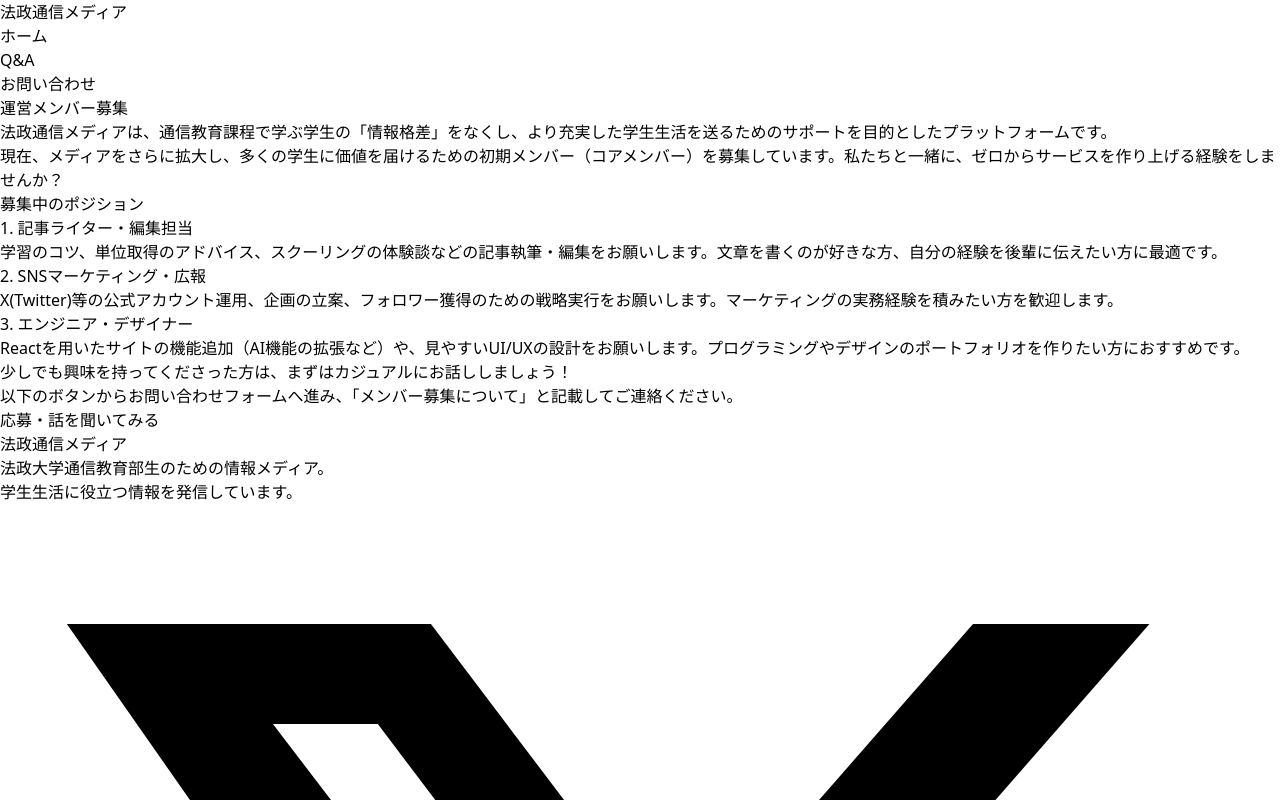
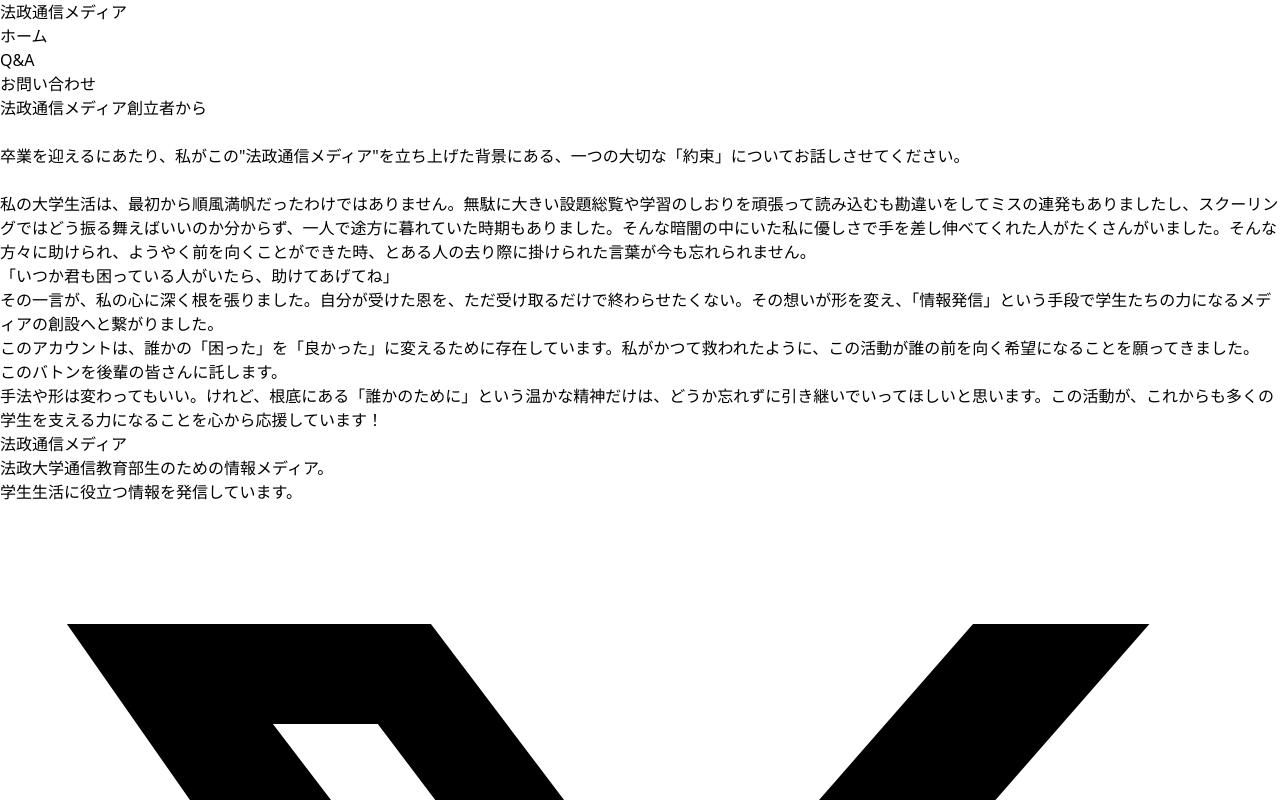
Before and after one commit to wata-0911/housei-media, a React (Vite) app: page /draft-members-2026 in a window 1280 px wide. Shown: the top 800 px of the page. Built offline with nearby package versions, Linux system fonts and the light colour scheme.

Commit message:
創立者メッセージ欄設立

```diff
--- a/src/components/Footer.jsx
+++ b/src/components/Footer.jsx
@@ -41,7 +41,7 @@ export default function Footer() {
           <div className="footer-section">
             <h4 className="text-lg font-bold text-white mb-4">運営情報</h4>
             <ul className="space-y-2 text-sm">
-              <li><Link to="/draft-members-2026" className="hover:text-blue-400 transition">運営メンバー募集</Link></li>
+              <li><Link to="/draft-members-2026" className="hover:text-blue-400 transition">メッセージ</Link></li>
               <li><Link to="/draft-privacy-2026" className="hover:text-blue-400 transition">プライバシーポリシー・免責</Link></li>
             </ul>
           </div>
--- a/src/pages/Members.jsx
+++ b/src/pages/Members.jsx
@@ -6,56 +6,21 @@ export default function Members() {
       <div className="max-w-3xl mx-auto bg-white p-6 md:p-10 rounded-lg shadow-md">
 
         <h2 className="text-2xl md:text-3xl font-bold mb-6 text-center text-blue-800 border-b-2 border-blue-100 pb-4">
-          運営メンバー募集
+          法政通信メディア創立者から
         </h2>
 
         <div className="mb-10 text-gray-700 leading-relaxed">
           <p className="mb-4">
-            法政通信メディアは、通信教育課程で学ぶ学生の「情報格差」をなくし、より充実した学生生活を送るためのサポートを目的としたプラットフォームです。
+            <br />
+           卒業を迎えるにあたり、私がこの"法政通信メディア"を立ち上げた背景にある、一つの大切な「約束」についてお話しさせてください。
+           <br />   <br />
+           私の大学生活は、最初から順風満帆だったわけではありません。無駄に大きい設題総覧や学習のしおりを頑張って読み込むも勘違いをしてミスの連発もありましたし、スクーリングではどう振る舞えばいいのか分からず、一人で途方に暮れていた時期もありました。そんな暗闇の中にいた私に優しさで手を差し伸べてくれた人がたくさんがいました。そんな方々に助けられ、ようやく前を向くことができた時、とある人の去り際に掛けられた言葉が今も忘れられません。
+   <br />「いつか君も困っている人がいたら、助けてあげてね」   <br />
+その一言が、私の心に深く根を張りました。自分が受けた恩を、ただ受け取るだけで終わらせたくない。その想いが形を変え、「情報発信」という手段で学生たちの力になるメディアの創設へと繋がりました。
+   <br />このアカウントは、誰かの「困った」を「良かった」に変えるために存在しています。私がかつて救われたように、この活動が誰の前を向く希望になることを願ってきました。
+   <br />このバトンを後輩の皆さんに託します。
+   <br />手法や形は変わってもいい。けれど、根底にある「誰かのために」という温かな精神だけは、どうか忘れずに引き継いでいってほしいと思います。この活動が、これからも多くの学生を支える力になることを心から応援しています！
           </p>
-          <p>
-            現在、メディアをさらに拡大し、多くの学生に価値を届けるための初期メンバー（コアメンバー）を募集しています。私たちと一緒に、ゼロからサービスを作り上げる経験をしませんか？
-          </p>
-        </div>
-
-        <h3 className="text-xl font-bold mb-4 text-gray-800">募集中のポジション</h3>
-
-        <div className="space-y-6 mb-10">
-
-          <div className="border border-gray-200 p-5 rounded-md bg-gray-50">
-            <h4 className="font-bold text-lg text-blue-700 mb-2">1. 記事ライター・編集担当</h4>
-            <p className="text-sm text-gray-600">
-              学習のコツ、単位取得のアドバイス、スクーリングの体験談などの記事執筆・編集をお願いします。文章を書くのが好きな方、自分の経験を後輩に伝えたい方に最適です。
-            </p>
-          </div>
-
-          <div className="border border-gray-200 p-5 rounded-md bg-gray-50">
-            <h4 className="font-bold text-lg text-blue-700 mb-2">2. SNSマーケティング・広報</h4>
-            <p className="text-sm text-gray-600">
-              X(Twitter)等の公式アカウント運用、企画の立案、フォロワー獲得のための戦略実行をお願いします。マーケティングの実務経験を積みたい方を歓迎します。
-            </p>
-          </div>
-
-          <div className="border border-gray-200 p-5 rounded-md bg-gray-50">
-            <h4 className="font-bold text-lg text-blue-700 mb-2">3. エンジニア・デザイナー</h4>
-            <p className="text-sm text-gray-600">
-              Reactを用いたサイトの機能追加（AI機能の拡張など）や、見やすいUI/UXの設計をお願いします。プログラミングやデザインのポートフォリオを作りたい方におすすめです。
-            </p>
-          </div>
-
-        </div>
-
-        <div className="text-center">
-          <p className="mb-6 text-sm text-gray-600">
-            少しでも興味を持ってくださった方は、まずはカジュアルにお話ししましょう！<br />
-            以下のボタンからお問い合わせフォームへ進み、「メンバー募集について」と記載してご連絡ください。
-          </p>
-          <Link
-            to="/contact"
-            className="inline-block bg-blue-800 text-white font-bold py-3 px-8 rounded-full hover:bg-blue-700 transition shadow-md"
-          >
-            応募・話を聞いてみる
-          </Link>
         </div>
 
       </div>
```
